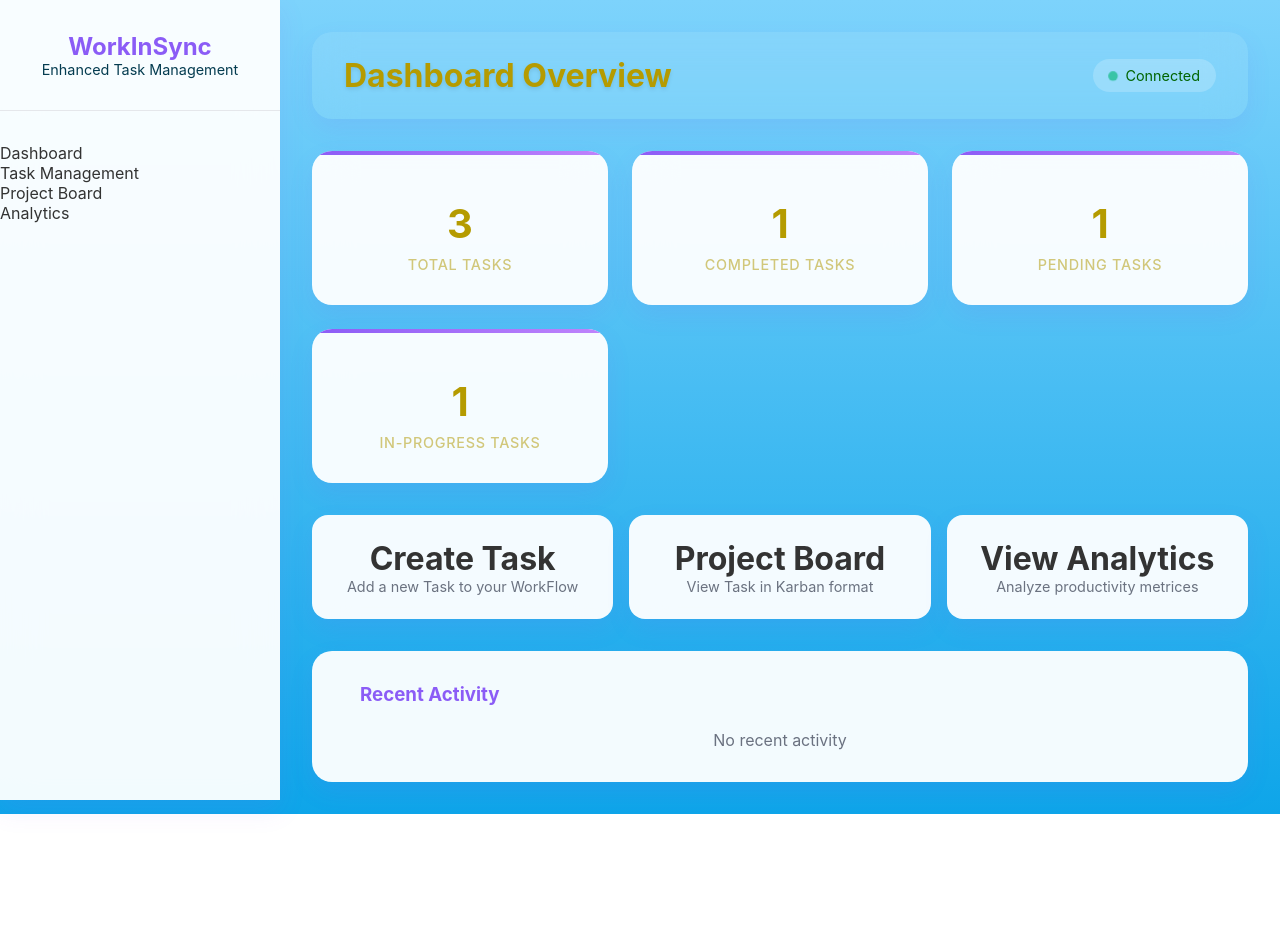
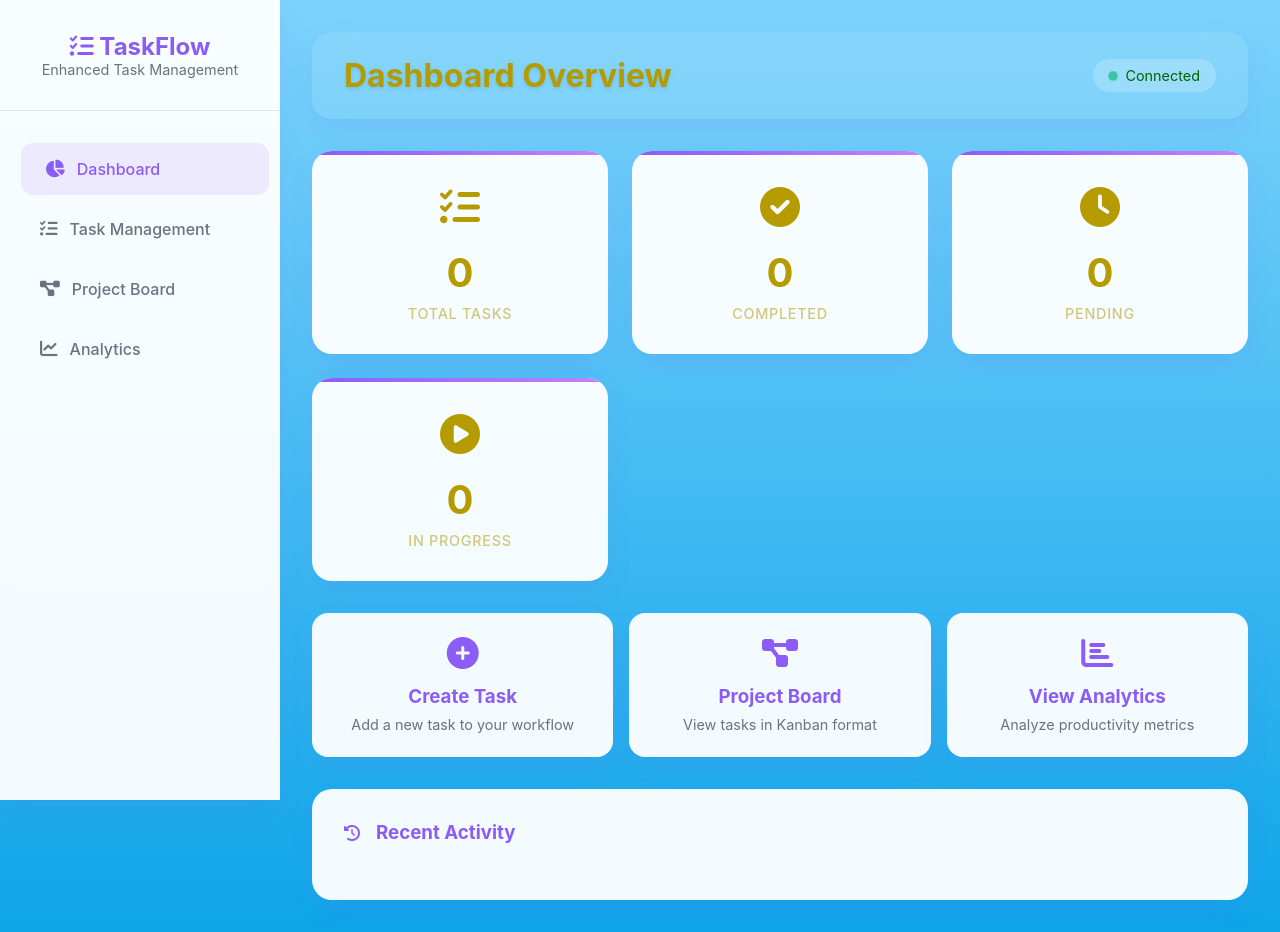
Before and after one commit to aman00eh00/RealTime_TaskManagement_System, a website: page index.html in a window 1280 px wide. Before the commit the page ends 814 px from the top, so only its background shows below. Drawn offline with nearby package versions, Linux system fonts and the light colour scheme.

Commit message:
Update index.html
Modification in nav bar with basic updation

```diff
--- a/index.html
+++ b/index.html
@@ -5,54 +5,57 @@
     <meta name="viewport" content="width=device-width, initial-scale=1.0">
     <title>Real-time Task Management System</title>
 
+    <!-- External CSS -->
     <link rel="stylesheet" href="style.css">
 
-
-
+    <!-- External Libraries -->
+    <script src="https://cdnjs.cloudflare.com/ajax/libs/socket.io/4.7.2/socket.io.js"></script>
+    <link href="https://cdnjs.cloudflare.com/ajax/libs/font-awesome/6.0.0/css/all.min.css" rel="stylesheet">
 </head>
 <body>
-
     <div class="app-container">
         <button class="mobile-toggle" onclick="toggleSidebar()">
-            <i class="f-bars"></i>
+            <i class="fas fa-bars"></i>
         </button>
 
+        <!-- Sidebar Navigation -->
         <nav class="sidebar" id="sidebar">
             <div class="logo">
-                <h1><i class="f-task"></i> WorkInSync</h1>
-                <p style="color: #053c50; font-size: 0.9rem;;">Enhanced Task Management</p>
+                <h1><i class="fas fa-tasks"></i> TaskFlow</h1>
+                <p style="color: #6b7280; font-size: 0.9rem;">Enhanced Task Management</p>
             </div>
 
-            <ul>
-                <li>
-                    <a >
-                        <i class="f-chart-pie"></i>
+            <ul class="nav-menu">
+                <li class="nav-item">
+                    <a href="#" class="nav-link active" onclick="showView('dashboard')">
+                        <i class="fas fa-chart-pie"></i>
                         Dashboard
                     </a>
                 </li>
-                <li>
-                    <a >
-                        <i class="f-list-check"></i>
+                <li class="nav-item">
+                    <a href="#" class="nav-link" onclick="showView('tasks')">
+                        <i class="fas fa-list-check"></i>
                         Task Management
                     </a>
                 </li>
-                <li>
-                    <a >
-                        <i class="f-proj-digm"></i>
+                <li class="nav-item">
+                    <a href="#" class="nav-link" onclick="showView('projects')">
+                        <i class="fas fa-project-diagram"></i>
                         Project Board
                     </a>
                 </li>
-                <li>
-                    <a >
-                        <i class="f-chart-line"></i>
+                <li class="nav-item">
+                    <a href="#" class="nav-link" onclick="showView('analytics')">
+                        <i class="fas fa-chart-line"></i>
                     Analytics
                     </a>
                 </li>
             </ul>
-
         </nav>
 
+        <!-- Main Content -->
         <main class="main-content" id="mainContent">
+            <!-- Page Header -->
             <div class="page-header">
                 <h1 class="page-title" id="pageTitle">Dashboard Overview</h1>
                 <div class="connection-status">
@@ -61,71 +64,69 @@
                 </div>
             </div>
 
-
             <!-- Dashboard View -->
-            <div class="view active" id="dashboard">
+            <div id="dashboard" class="view active">
                 <!-- Stats Grid -->
                 <div class="stats-grid">
                     <div class="stat-card">
-                        <div class="stat-icon"><i class="f-tasks"></i></div>
+                        <div class="stat-icon"><i class="fas fa-tasks"></i></div>
                         <div class="stat-value" id="totalTasks">0</div>
                         <div class="stat-label">Total Tasks</div>
                     </div>
                     <div class="stat-card">
-                        <div class="stat-icon"><i class="f-tasks"></i></div>
+                        <div class="stat-icon"><i class="fas fa-check-circle"></i></div>
                         <div class="stat-value" id="completedTasks">0</div>
-                        <div class="stat-label">Completed Tasks</div>
+                        <div class="stat-label">Completed</div>
                     </div>
                     <div class="stat-card">
-                        <div class="stat-icon"><i class="f-tasks"></i></div>
+                        <div class="stat-icon"><i class="fas fa-clock"></i></div>
                         <div class="stat-value" id="pendingTasks">0</div>
-                        <div class="stat-label">Pending Tasks</div>
+                        <div class="stat-label">Pending</div>
                     </div>
                     <div class="stat-card">
-                        <div class="stat-icon"><i class="f-tasks"></i></div>
+                        <div class="stat-icon"><i class="fas fa-play-circle"></i></div>
                         <div class="stat-value" id="inProgressTasks">0</div>
-                        <div class="stat-label">In-Progress Tasks</div>
+                        <div class="stat-label">In Progress</div>
                     </div>
                 </div>
 
                 <!-- Quick Actions -->
                 <div class="quick-actions">
                     <div class="quick-action" onclick="showView('tasks')">
-                        <i class="f-plus-circle"></i>
-                        <h1>Create Task</h1>
-                        <p>Add a new Task to your WorkFlow</p>
+                        <i class="fas fa-plus-circle"></i>
+                        <h3>Create Task</h3>
+                        <p>Add a new task to your workflow</p>
                     </div>
                     <div class="quick-action" onclick="showView('projects')">
-                        <i class="f-proj-digm"></i>
-                        <h1>Project Board</h1>
-                        <p>View Task in Karban format</p>
+                        <i class="fas fa-project-diagram"></i>
+                        <h3>Project Board</h3>
+                        <p>View tasks in Kanban format</p>
                     </div>
                     <div class="quick-action" onclick="showView('analytics')">
-                        <i class="f-chart-bar"></i>
-                        <h1>View Analytics</h1>
-                        <p>Analyze productivity metrices</p>
+                        <i class="fas fa-chart-bar"></i>
+                        <h3>View Analytics</h3>
+                        <p>Analyze productivity metrics</p>
                     </div>
                 </div>
 
-                <!-- Recent Activity-->
+                <!-- Recent Activity -->
                 <div class="recent-activity">
                     <div class="activity-header">
-                        <i class="f-history"></i>
+                        <i class="fas fa-history"></i>
                         <h3>Recent Activity</h3>
                     </div>
                     <div class="activity-list" id="activityList">
-                        <!-- Activity items -->
+                        <!-- Activity items will be populated here -->
+                    </div>
                 </div>
             </div>
 
-            </div>
-
             <!-- Task Management View -->
-            <div class="view" id="tasks">
+            <div id="tasks" class="view">
                 <div class="task-layout">
                     <div class="task-form-container">
                         <div class="form-header">
-                            <i class="f-plus-circle"></i>
+                            <i class="fas fa-plus-circle"></i>
                             <h2 id="formTitle">Create New Task</h2>
                         </div>
                         <form id="taskForm">
@@ -133,60 +134,69 @@
                                 <label for="title">Task Title</label>
                                 <input type="text" id="title" name="title" required placeholder="Enter task title">
                             </div>
+
                             <div class="form-group">
                                 <label for="description">Description</label>
                                 <textarea id="description" name="description" required placeholder="Describe the task"></textarea>
                             </div>
+
                     <div class="form-group">
                         <label for="status">Status</label>
                         <select id="status" name="status" required>
-                                    <option value="pending"></option>
-                                    <option value="in_progress"></option>
-                                    <option value="completed"></option>
+                            <option value="pending">Pending</option>
+                            <option value="in_progress">In Progress</option>
+                            <option value="completed">Completed</option>
                         </select>
                     </div>
+
+                    <div class="form-group">
+                        <label for="priority">Priority</label>
+                        <select id="priority" name="priority" required>
+                            <option value="low">Low</option>
+                            <option value="medium">Medium</option>
+                            <option value="high">High</option>
+                        </select>
+                    </div>
+
                     <div class="form-group">
                         <label for="assignedTo">Assigned To</label>
-                                <input type="text" id="assignedTo" name="assignedTo" required placeholder="Assigned name">
+                        <input type="text" id="assignedTo" name="assignedTo" required placeholder="Assignee name">
                     </div>
+
                     <div class="form-group">
                         <label for="dueDate">Due Date</label>
                         <input type="date" id="dueDate" name="dueDate" required>
                     </div>
+
                     <button type="submit" class="btn">
-                                <i class="f-plus"></i>
+                        <i class="fas fa-plus"></i>
                         Create Task
                     </button>
-
                 </form>
             </div>
+
             <div class="tasks-container">
                 <div class="tasks-header">
                     <div class="tasks-title">
-                                <i class="f-list-check"></i>
+                        <i class="fas fa-list-check"></i>
                         All Tasks
                     </div>
                     <div class="task-filters">
                         <button class="filter-btn active" data-filter="all">All</button>
                         <button class="filter-btn" data-filter="pending">Pending</button>
-                                <button class="filter-btn" data-filter="pending">In Progress</button>
-                                <button class="filter-btn" data-filter="pending">Completed</button>
+                        <button class="filter-btn" data-filter="in_progress">In Progress</button>
+                        <button class="filter-btn" data-filter="completed">Completed</button>
                     </div>
                 </div>
 
                 <div class="tasks-grid" id="tasksList">
-                            <!-- Task List will be here-->
+                    <!-- Tasks will be populated here -->
                 </div>
             </div>
         </div>
     </div>
 
-
-        </main>
-
-    </div>
-
-    <script src="script.js"></script>
-
+    <!-- Scripts -->
+    <script src="app.js"></script>
 </body>
 </html>
```
Lines whose indentation alone changed are shown as unchanged.
